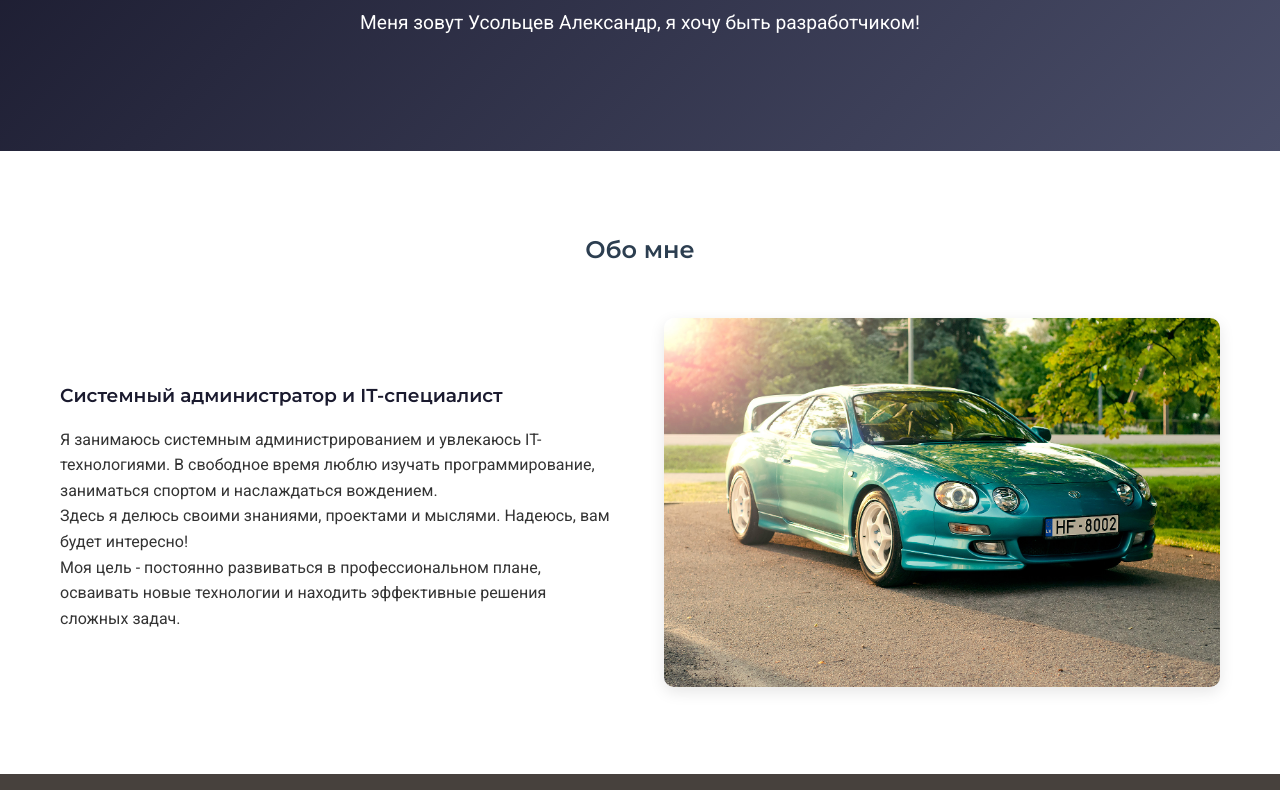
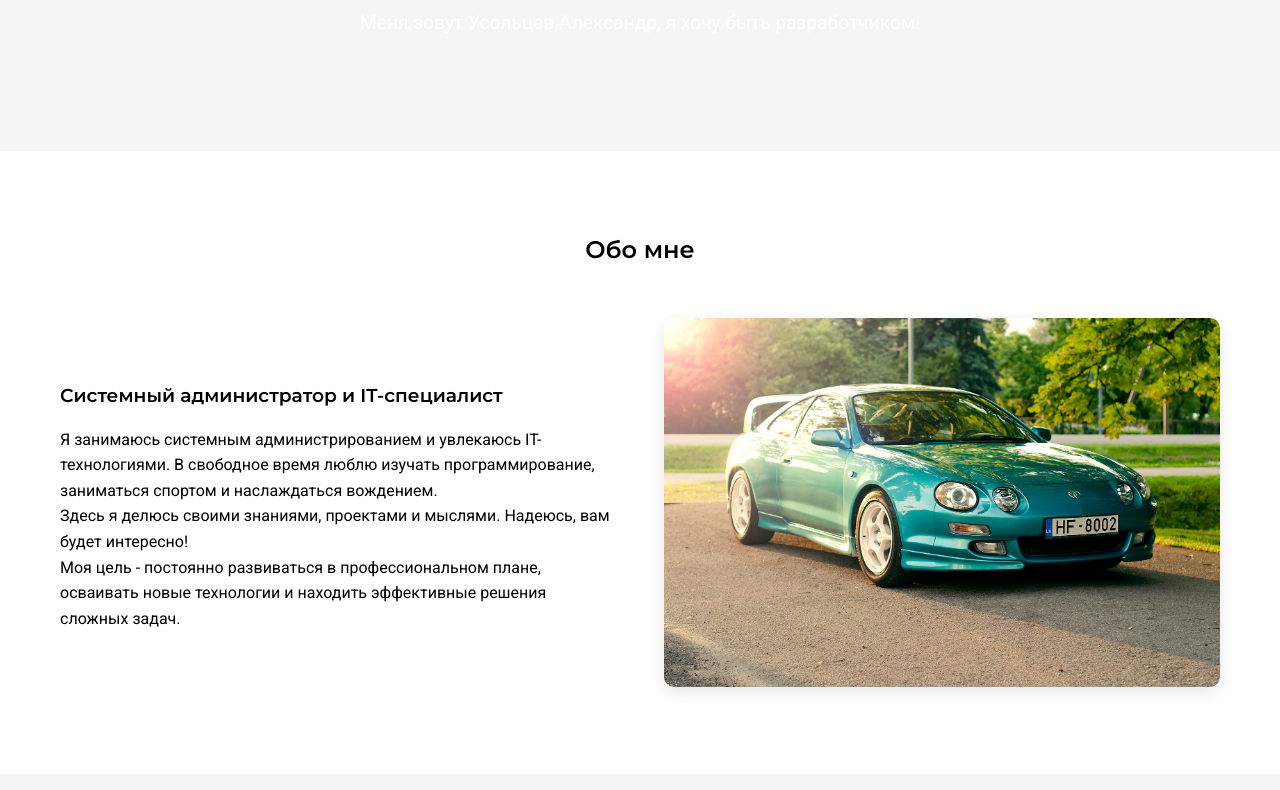
Before and after one commit to Usoltsev92/VlogUs, a plain HTML site: page index.html in a window 1280 px wide. Shown: the part 222-1012 px from the top of the page. Drawn offline with Linux system fonts and the light colour scheme.

Commit message:
комент с цветом

```diff
--- a/vlog/style.css
+++ b/vlog/style.css
@@ -2,21 +2,39 @@
  * CSS-переменные для удобного управления цветовой схемой
  * Можно быстро изменить цвета во всем сайте, редактируя только эти значения
  */
+/*
 :root {
     --primary-color: #1a1a2e;
+    --secondary-color: #4a4e69;
+    --accent-color: #f8bbd0;
+    --light-color: #47413d;
+    --dark-color: #2c3e50;
+    --text-color: #333;
+    --text-light: #7f8c8d;
+    */
+}
 
-    --secondary-color:  #4a4e69;     /* Серо-синий (вторичный) */
-
-    --accent-color: #f8bbd0;        /* Розовый (акцент) */
-
-  --light-color: #47413d;         /* Светло-бежевый (фон) */
-
-    --dark-color: #2c3e50;
-    /* Темный фон */
+:root {
+    --primary-color: #1a1a2e;
+    /* Темно-синий (основной) */
+    --secondary-color: #4a4e69;
+    /* Серо-синий (вторичный) */
+    --accent-color: #f8bbd0;
+    /* Розовый (акцент) */
+    --light-color: #f2e9e4;
+    /* Светло-бежевый (фон) */
+    --dark-color: #22223b;
+    /* Очень темный синий */
     --text-color: #333;
-    /* Основной цвет текста */
-    --text-light: #7f8c8d;
-    /* Светлый текст (для подписей) */
+    /* Основной текст */
+    --text-light: #9a8c98;
+    /* Светлый текст */
+    --highlight-color: #c9ada7;
+    /* Бежево-коричневый */
+    --success-color: #4cc9f0;
+    /* Голубой (успех) */
+    --warning-color: #f72585;
+    /* Ярко-розовый (предупреждение) */
 }
 
 /* Сброс стандартных стилей браузера */
```
